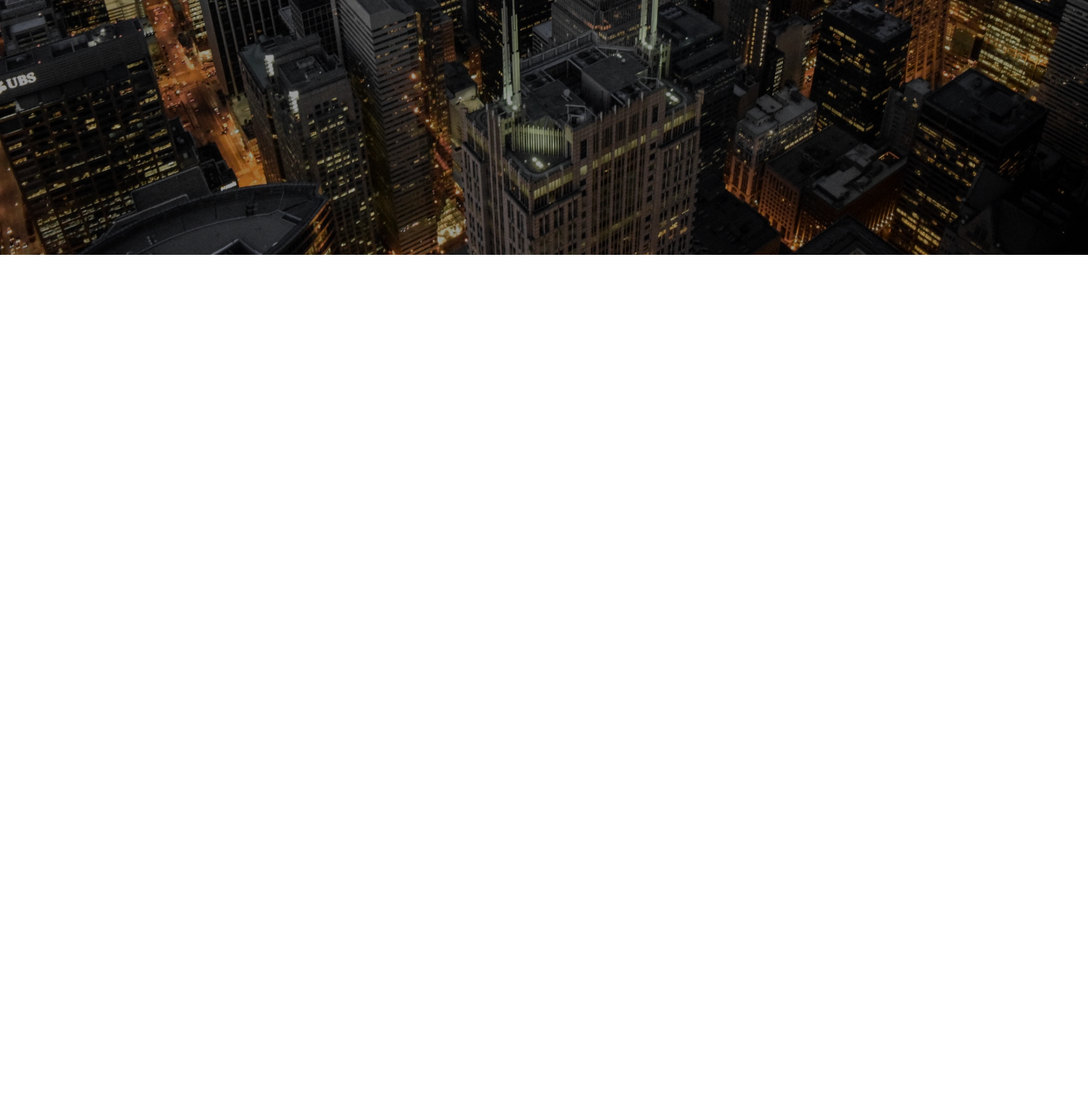
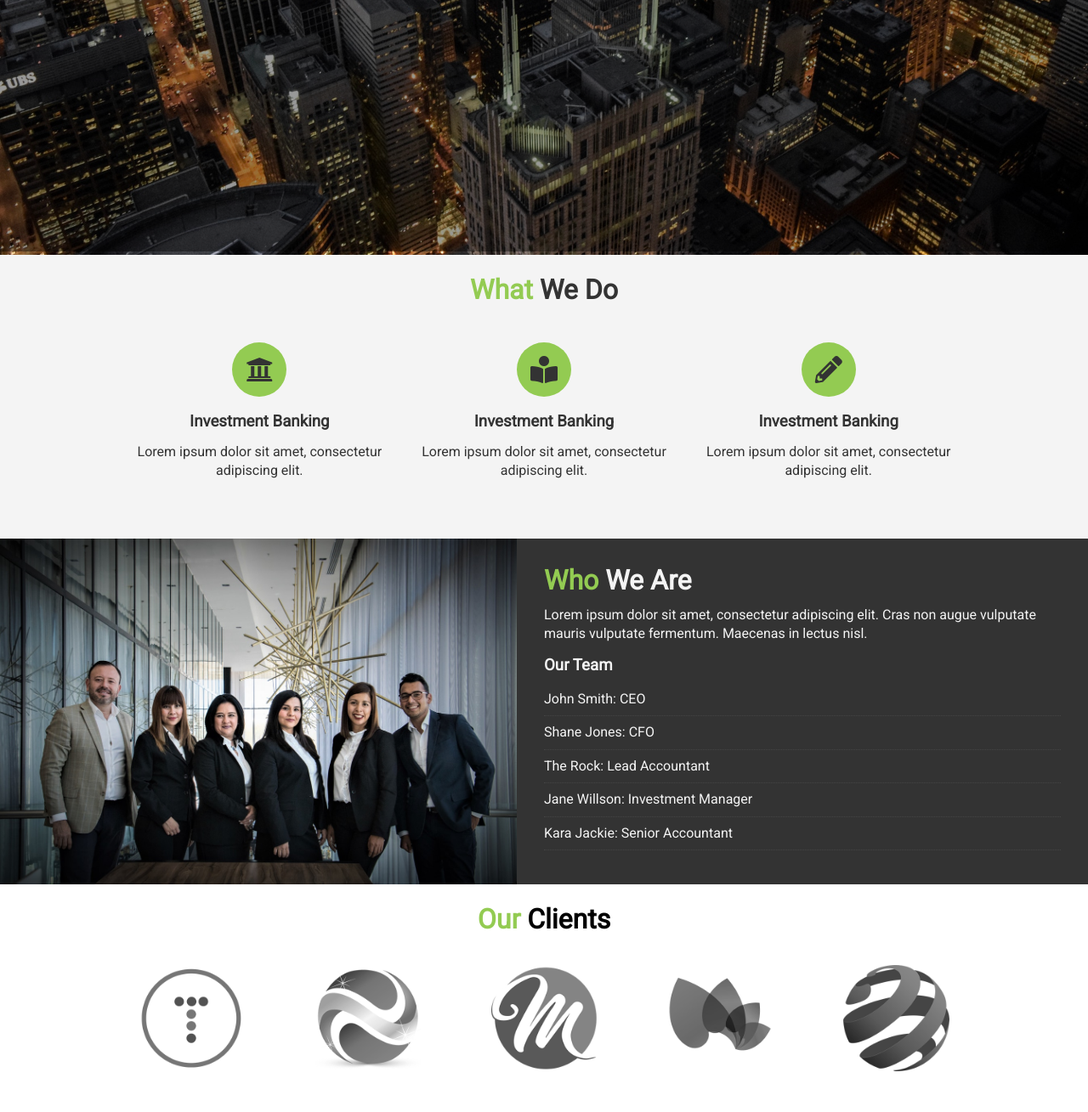
Before and after one commit to IamDeShaun/Edgeledger, a plain HTML site: page index.html in a window 1280 px wide. Shown: the part 566-1875 px from the top of the page at 85% size. Before the commit the page ends 866 px from the top, so only its background shows below. Drawn offline with Linux system fonts and the light colour scheme.

Commit message:
Updates
Added Who we are, and clients sections.

```diff
--- a/css/style.css
+++ b/css/style.css
@@ -20,8 +20,29 @@ p {
 }
 
 /* Utility Classes */
+.container {
+  max-width: 1100px;
+  margin: auto;
+  padding: 0 2rem;
+  overflow: hidden;
+}
+
+.text-center {
+  text-align: center;
+}
+
 .text-primary {
   color: #93cb52;
+}
+
+.bg-light {
+  background: #f4f4f4;
+  color: #333;
+}
+
+.bg-dark {
+  background: #333;
+  color: #f4f4f4;
 }
 
 .l-heading {
@@ -30,10 +51,25 @@ p {
   line-height: 1.1;
 }
 
+.m-heading {
+  font-size: 2rem;
+  margin-bottom: 0.75rem;
+  line-height: 1.1;
+}
+
 .lead {
   font-size: 1.3rem;
   margin-bottom: 2rem;
 }
+
+.py-1 { padding: 1.5rem 0;}
+.py-2 { padding: 2rem 0;}
+.py-3 { padding: 3rem 0;}
+
+.p-1 { padding: 1.5rem;}
+.p-2 { padding: 2rem;}
+.p-3 { padding: 3rem0;}
+
 
 .btn {
   display: inline-block;
@@ -53,6 +89,15 @@ background: #7ab436;
   color: #fff;
 }
 
+.list {
+  margin: 0.5rem 0;
+  list-style: none;
+}
+
+.list li {
+  padding: 0.5rem 0;
+  border-bottom: #444 dotted 1px;
+}
 
 /* Navbar */
 #navbar{
@@ -98,8 +143,54 @@ background: #7ab436;
   align-items: center;
   height: 100%;
   padding: 0 2rem;
-  position: relative;
-  top:0;
+  position: absolute;
+  top:62px;
   left:0;
+  right:0;
+  bottom:0;
   background-color: rgba(0,0,0,0.4);
 }
+
+/* Section: What We Do */
+#what .items {
+  display: flex;
+  padding: 1rem;
+}
+
+#what .items .item {
+  flex: 1;
+  text-align: center;
+  padding: 1rem;
+}
+
+#what .items .item i {
+  background: #93cb52;
+  padding: 1rem;
+  border-radius: 50%;
+  margin-bottom: 1rem;
+}
+
+/* Section: Who We Are */
+#who {
+  display: flex;
+}
+
+#who div {
+  flex: 1;
+}
+
+#who .who-img {
+  background: url('../img/people.jpg') no-repeat center center/cover;
+}
+
+/* Clients */
+
+#clients .items {
+  display: flex;
+}
+
+#clients .items img {
+  display: block;
+  margin: auto;
+  width: 60%;
+}
--- a/index.html
+++ b/index.html
@@ -37,5 +37,73 @@
       <a href="what" class="btn">Read More</a>
     </div>
   </header>
+
+  <!-- Section: What We Do-->
+  <section id="what" class="bg-light py-1">
+    <div class="container">
+      <h2 class="m-heading text-center"><span class="text-primary">What</span> We Do</h2>
+      <div class="items">
+        <div class="item">
+          <i class="fas fa-university fa-2x"></i>
+          <div>
+            <h3>Investment Banking</h3>
+            <p>Lorem ipsum dolor sit amet, consectetur adipiscing elit.</p>
+          </div>
+        </div>
+        <div class="item">
+          <i class="fas fa-book-reader fa-2x"></i>
+          <div>
+            <h3>Investment Banking</h3>
+            <p>Lorem ipsum dolor sit amet, consectetur adipiscing elit.</p>
+          </div>
+        </div>
+        <div class="item">
+          <i class="fas fa-pencil-alt fa-2x"></i>
+          <div>
+            <h3>Investment Banking</h3>
+            <p>Lorem ipsum dolor sit amet, consectetur adipiscing elit.</p>
+          </div>
+        </div>
+      </div>
+    </div>
+  </section>
+<!-- Section: Who We Are -->
+<section id="who">
+  <div class="who-img">
+
+  </div>
+  <div class="who-text bg-dark p-2">
+    <h2 class="m-heading"><span class="text-primary">Who</span> We Are</h2>
+    <p>
+      Lorem ipsum dolor sit amet, consectetur adipiscing elit. Cras non augue vulputate mauris vulputate fermentum. Maecenas in lectus nisl.
+    </p>
+    <h3>Our Team</h3>
+    <ul class="list">
+      <li>John Smith: CEO</li>
+      <li>Shane Jones: CFO</li>
+      <li>The Rock: Lead Accountant</li>
+      <li>Jane Willson: Investment Manager</li>
+      <li>Kara Jackie: Senior Accountant</li>
+    </ul>
+  </div>
+</section>
+
+<!-- Section: Clients -->
+
+<section id="clients" class="py-1">
+  <div class="container">
+  <h2 class="m-heading text-center">
+   <span class="text-primary">Our</span> Clients
+  </h2>
+   <div class="items py-1">
+     <div><img src="./img/logos/logo1.png" alt="Client"></div>
+     <div><img src="./img/logos/logo2.png" alt="Client"></div>
+     <div><img src="./img/logos/logo3.png" alt="Client"></div>
+     <div><img src="./img/logos/logo4.png" alt="Client"></div>
+     <div><img src="./img/logos/logo5.png" alt="Client"></div>
+   </div>
+  </div>
+</section>
+
 </body>
 </html>
```
